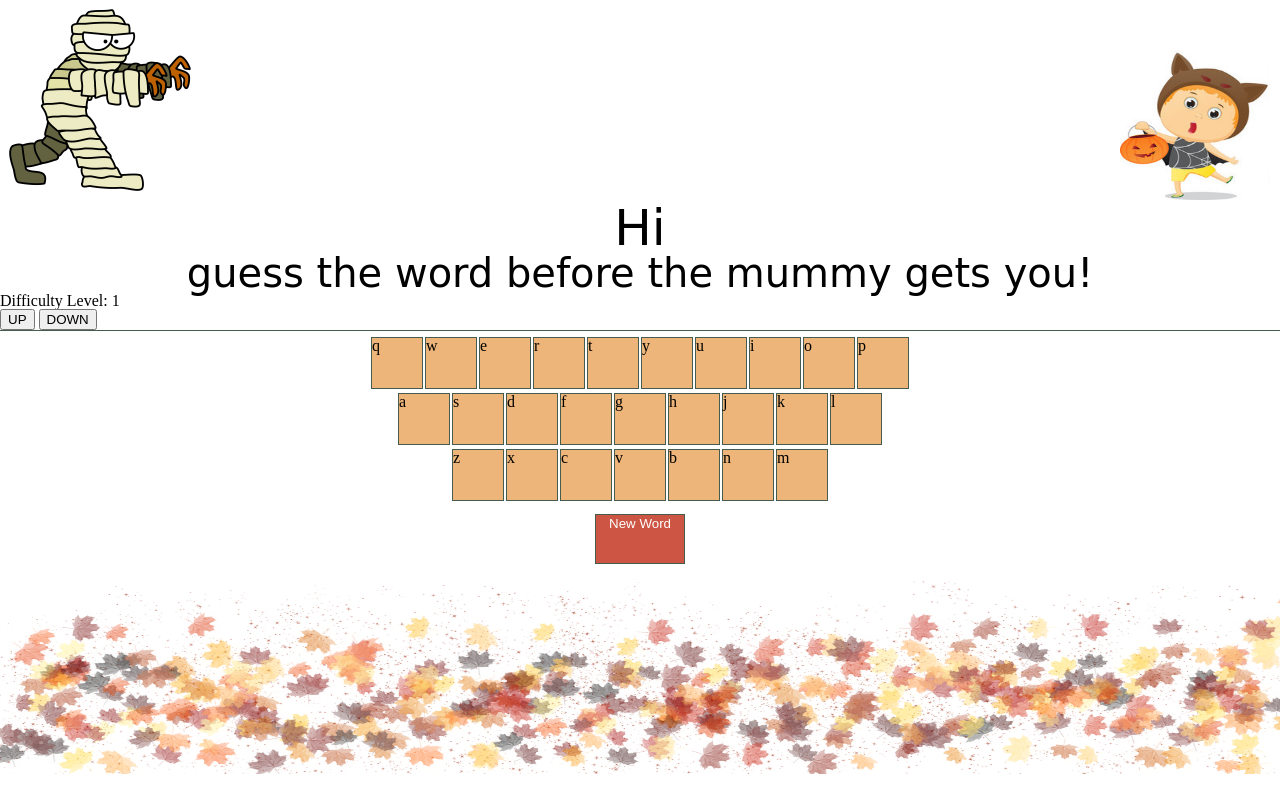
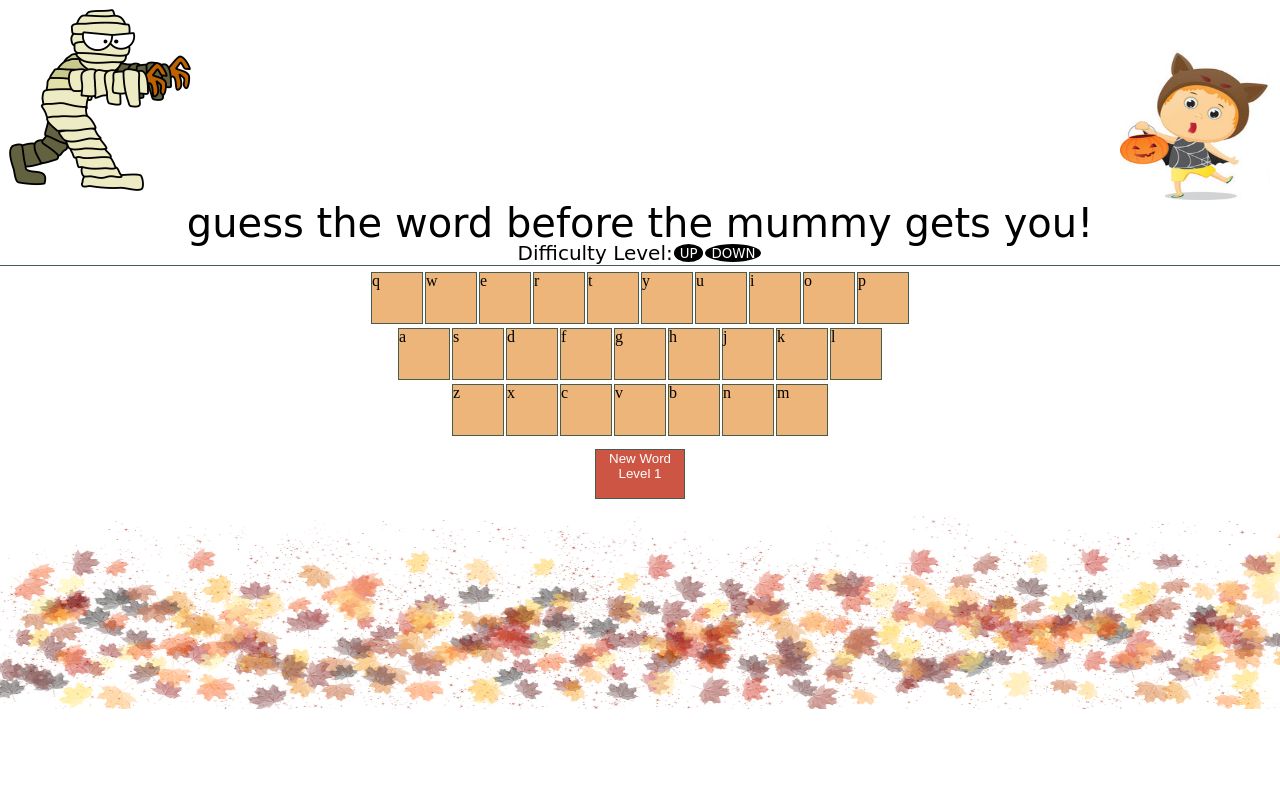
Before and after one commit to kristenburgess25/game-time, a website: page index.html in a window 1280 px wide. Drawn offline with nearby package versions, Linux system fonts and the light colour scheme; a web font is replaced by a local one.

Commit message:
Add css changes to buttons

```diff
--- a/index.html
+++ b/index.html
@@ -19,13 +19,15 @@
   </div>
 
   <div="blank-word-container">
-    <p class="empty-word">Hi</p>
+    <p class="empty-word"></p>
     <p class="player-message">guess the word before the mummy gets you!</p>
   </div>
 
   <div class="difficulty-container">
-  <h3> Difficulty Level: <span class="game-level"> 1 </span></h3>
-  <button class="up"> UP </button> <button class="down"> DOWN </button>
+    <h3> Difficulty Level: <span class="game-level"> </span></h3>
+    <button class="up"> UP </button>
+    <button class="down"> DOWN </button>
+  </div>
 
   <div class="keyboard-container">
   <ul class ="top-row">
@@ -63,7 +65,7 @@
   </div>
 
 
-  <button class="new-word-button">New Word</button>
+  <button class="new-word-button">New Word Level 1</button>
   <img class="leaves" src="../images/game-leaves.png" alt="leaves">
 
   <script src='https://ajax.googleapis.com/ajax/libs/jquery/1.12.4/jquery.min.js'></script>
--- a/lib/css/styles.css
+++ b/lib/css/styles.css
@@ -2,6 +2,28 @@
   font-family:'Amatica SC', cursive;
   font-size: 40px;
 }
+
+ .difficulty-container {
+   font-family:'Amatica SC', cursive;
+   font-size: 20px;
+   display: flex;
+   justify-content: center;
+   padding-bottom: 2px;
+ }
+
+ .up, .down {
+   font-family:'Amatica SC', cursive;
+   border-radius: 50%;
+   color: #FFFFFF;
+   background-color: #000000;
+   border: none;
+   margin: 1px;
+ }
+
+ .up:hover, .down:hover {
+   color: #000000;
+   background: #CC5543;
+ }
 
 .letter {
   background: #EDB579;
```
Also changed, not shown: lib/game-time.js (+28 -22 lines).
